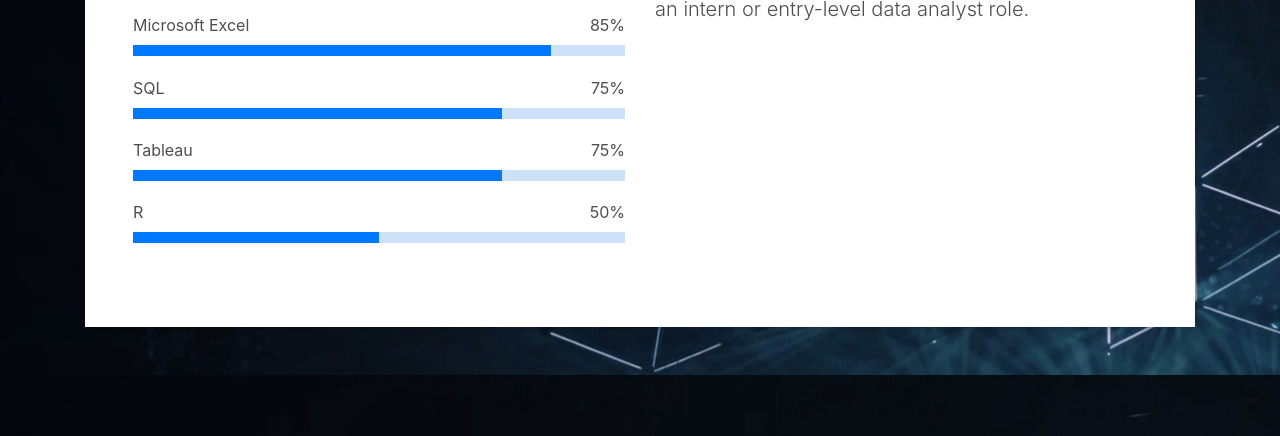
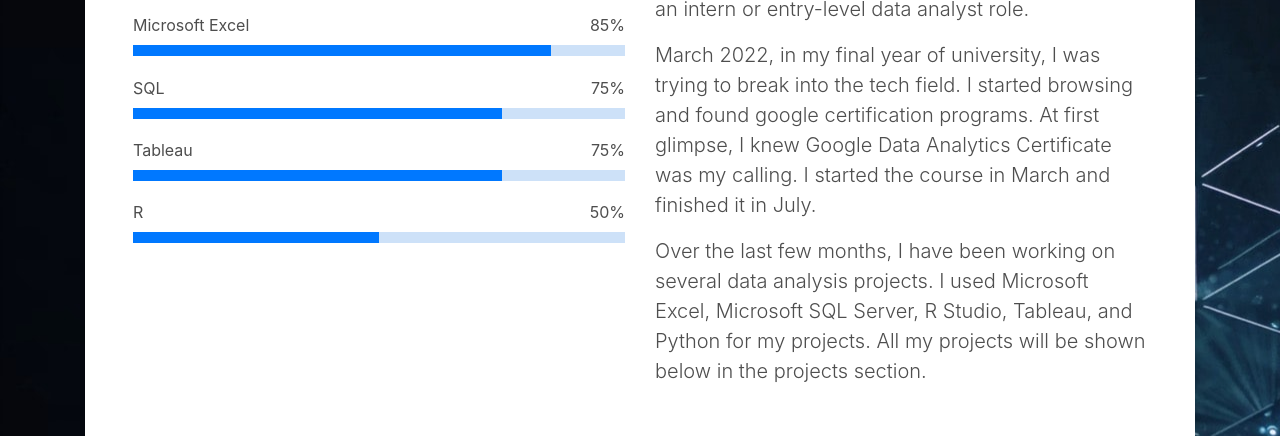
Before and after one commit to afdal157/afdalelwirano.github.io, a plain HTML site: page index.html in a window 1280 px wide. Shown: the part 1216-1652 px from the top of the page. Drawn offline with Linux system fonts and the light colour scheme; grey boxes are pictures that could not be loaded; files whose address does not match are found by name.

Commit message:
Update index.html

```diff
--- a/index.html
+++ b/index.html
@@ -146,6 +146,16 @@
                    Junior data analyst with 6 months of experience interpreting, cleaning, and analyzing data through several personal projects.
                    Skilled in Microsoft Excel, SQL, Tableau, R, and Python. Seeking an opportunity to showcase my abilities in a growing company
                    as an intern or entry-level data analyst role.
+                  </p>
+                   <p class="lead">
+                  March 2022, in my final year of university, I was trying to break into the tech field.
+                  I started browsing and found google certification programs. At first glimpse, I
+                  knew Google Data Analytics Certificate was my calling. I started the course in March and finished it in July.
+                  </p>
+                    <p class="lead">
+                  Over the last few months, I have been working on several data analysis projects.
+                  I used Microsoft Excel, Microsoft SQL Server, R Studio, Tableau, and Python for my projects.
+                  All my projects will be shown below in the projects section.
                   </p>
                   </div>
               </div>
```
